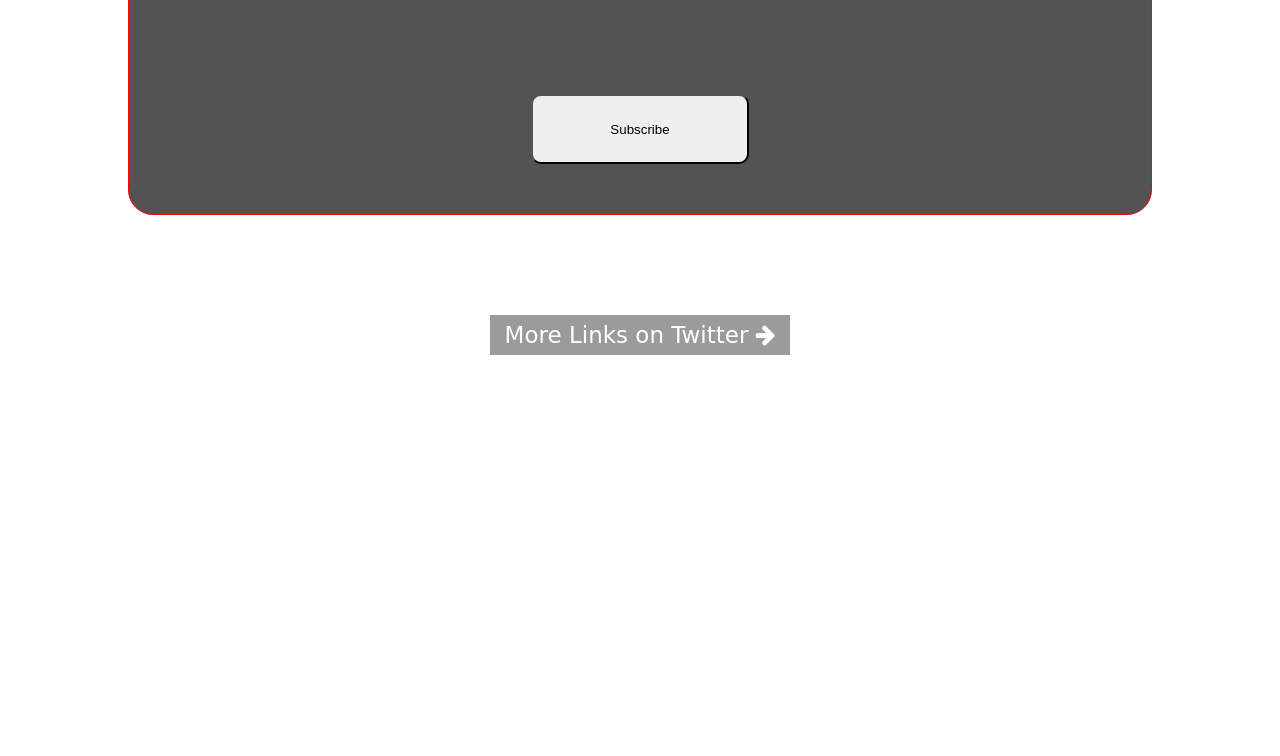
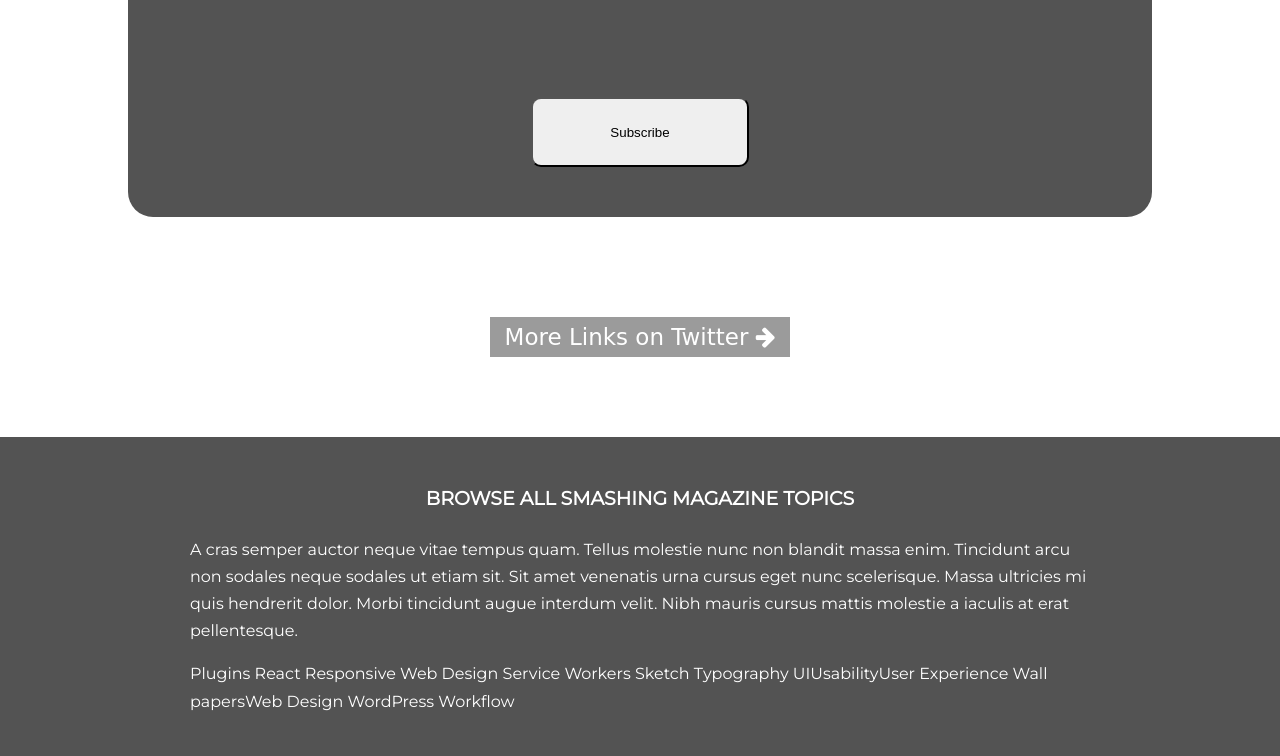
Before and after one commit to Daniduran-dev/smashing-magazine, a plain HTML site: page index.html in a window 1280 px wide. Shown: the part 7596-8352 px from the top of the page. Before the commit the page ends 8031 px from the top, so only its background shows below. Drawn offline with Linux system fonts and the light colour scheme; a web font is replaced by a local one.

Commit message:
Add footer section

```diff
--- a/index.html
+++ b/index.html
@@ -3,7 +3,7 @@
   <head>
     <meta charset="UTF-8">
     <meta name="viewport" content="width=device-width, initial-scale=1.0">
-    <title>Document</title>
+    <title> Smashing Magazine </title>
     <link rel="stylesheet" href="style.css">
     <link rel="stylesheet" href="https://cdnjs.cloudflare.com/ajax/libs/font-awesome/4.7.0/css/font-awesome.min.css">
     <link href="https://fonts.googleapis.com/css?family=Montserrat&display=swap" rel="stylesheet">
@@ -371,6 +371,7 @@
           </div>
         </div>
       </section>
+
       <section class="guide-cont">
         <div class= "guide-title">
           <h5>New Front-End</h5>
@@ -425,16 +426,42 @@
           </ul>
         </div>
       </section>
+
       <section class="smashing-newsletter">
         <h4>Smashing Newsletter</h4>
-        <p>Lorem ipsum dolor sit amet, consectetur adipiscing elit, sed do eiusmod tempor incididunt ut labore et dolore magna aliqua. Sagittis vitae et leo duis ut diam quam nulla porttitor.</p>
+        <p>Lorem ipsum dolor sit amet, consectetur adipiscing elit,
+          sed do eiusmod tempor incididunt ut labore et dolore magna aliqua.
+          Sagittis vitae et leo duis ut diam quam nulla porttitor.
+        </p>
         <span class="image-banner"></span>
         <button>Subscribe</button>
       </section>
-      <div class="floating-link">
-        <span>More Links on Twitter <i class="fa fa-arrow-right"></i></span>
+
+      <section>
+        <div class="floating-link">
+          <span>More Links on Twitter <i class="fa fa-arrow-right"></i></span>
+        </div>
+      </section>
+    </main>
+
+    <footer class="footer">
+      <div>
+        <h4> BROWSE ALL SMASHING MAGAZINE TOPICS </h4>
+
+        <p>
+          A cras semper auctor neque vitae tempus quam.
+          Tellus molestie nunc non blandit massa enim.
+          Tincidunt arcu non sodales neque sodales ut etiam sit.
+          Sit amet venenatis urna cursus eget nunc scelerisque.
+          Massa ultricies mi quis hendrerit dolor. Morbi tincidunt augue interdum velit.
+          Nibh mauris cursus mattis molestie a iaculis at erat pellentesque.
+        </p>
+
+        <p>
+          Plugins React Responsive Web Design Service Workers Sketch Typography UIUsabilityUser
+          Experience Wall papersWeb Design WordPress Workflow
+        </p>
       </div>
-
-    </main>
+    </footer>
   </body>
   </html>
--- a/style.css
+++ b/style.css
@@ -325,16 +325,14 @@ html {
 }
 
 .guide-cont {
-  border: 1px solid red;
   display: grid;
   grid-template-columns: 25% 25% 25% 25%;
   width: 100%;
   font-size: 3.2rem;
-
+  font-family: 'Baloo Chettan 2', cursive;
 }
 
 .guide-title {
-  border: 1px solid green;
   justify-content: stretch;
   min-height: 700px;
   padding-left: 20px;
@@ -346,7 +344,6 @@ html {
 }
 
 .smashing-newsletter {
-  border: 1px solid red;
   background-color: rgb(83, 83, 83);
   border-radius: 25px;
   color: #ffffff;
@@ -379,3 +376,24 @@ html {
   width: 35%;
   height: 70px;
 }
+
+.footer {
+  background-color: rgb(83, 83, 83);
+  color: #ffffff;
+  padding: 25px;
+}
+
+.footer div {
+  font-family: 'Montserrat', sans-serif;
+  width: 900px;
+  margin: 0 auto;
+}
+.footer h4 {
+  font-size: 1.9rem;
+  text-align: center;
+}
+
+.footer p {
+  font-size: 1.6rem;
+  line-height: 1.7;
+}
```
